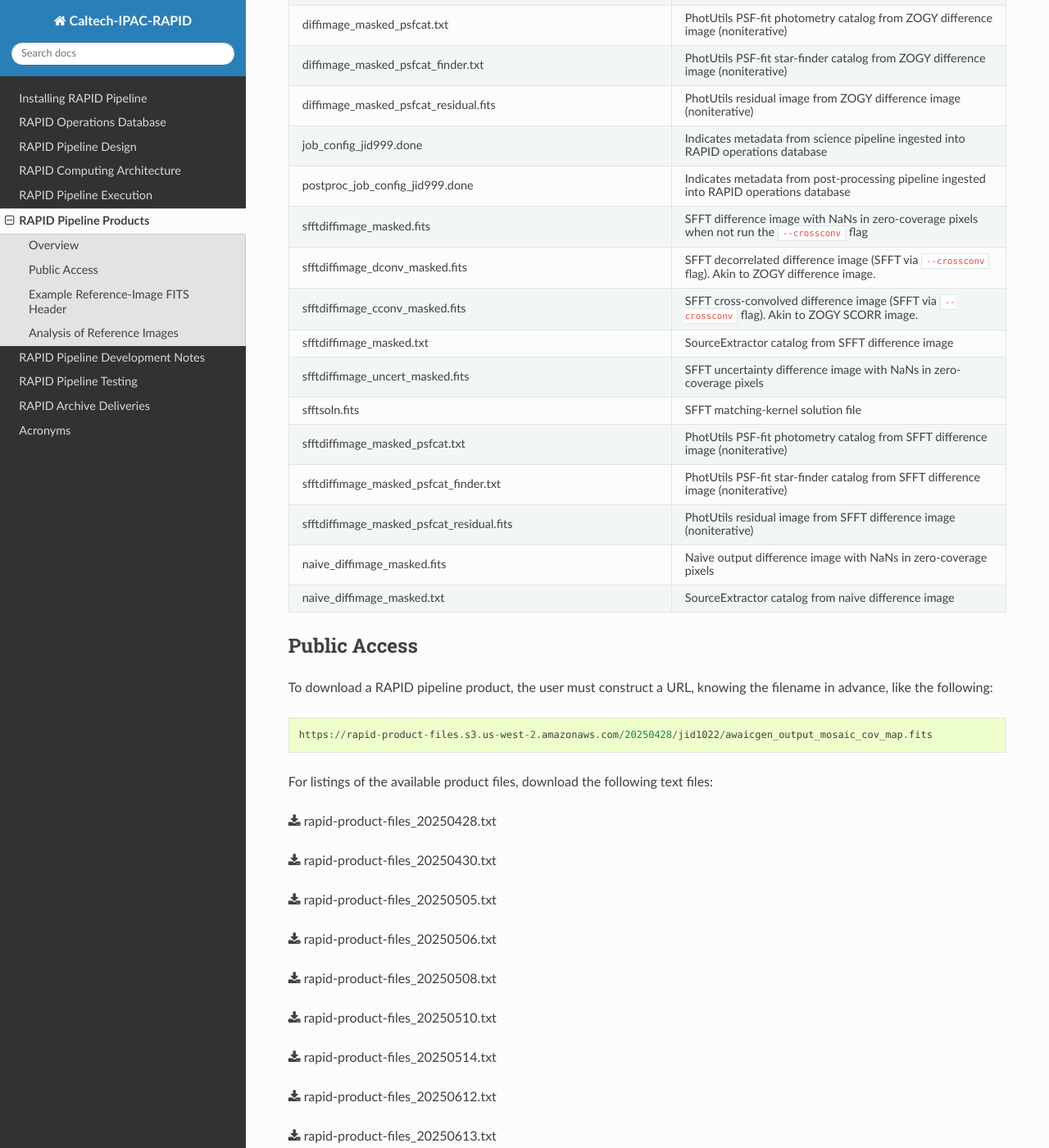
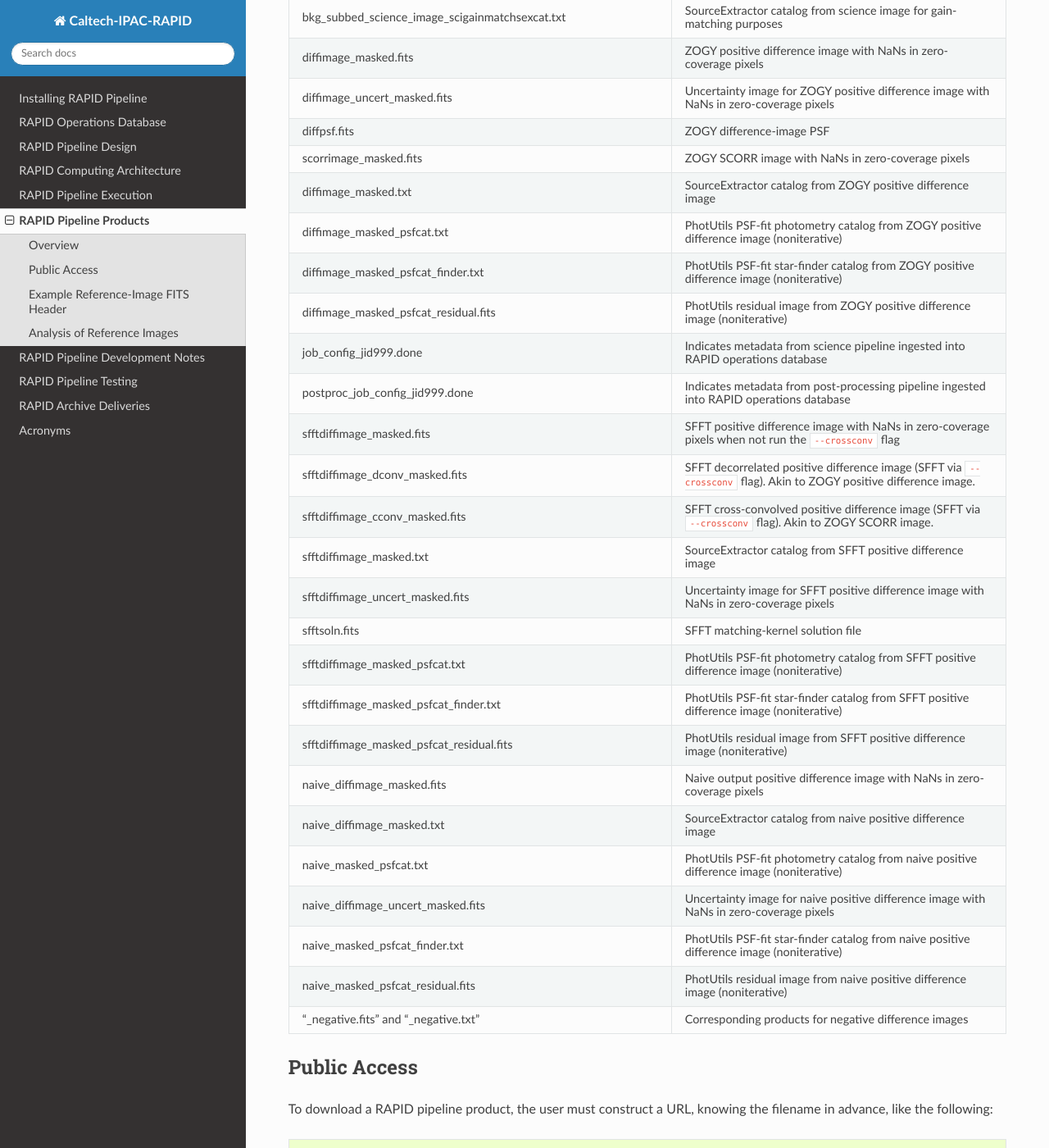
Before and after one commit to Caltech-IPAC/rapid, a Sphinx documentation site: the page built from docs/source/prod/products.rst, in a window 1280 px wide and 1400 px high, scrolled down 1875 px. Shown: the whole window at 82% size. Built offline with Sphinx 7.4.7 and the Read the Docs theme 3.1.0, drawn with Linux system fonts in a browser that asks for light colours; formulas are drawn with MathJax 3; some of the changed text lies outside the part shown.

Commit message:
Added negative difference-image products.

```diff
--- a/docs/source/prod/products.rst
+++ b/docs/source/prod/products.rst
@@ -35,6 +35,13 @@ one science-image case to the next.
     It depends on the particular test associated with that date.
     Also, some products were newly added later.
 
+There are difference-image products from three different methods: ZOGY, SFFT with cross-convolution,
+and naive (simple science image minus reference image).
+
+.. note::
+   Product filenames that do not include the suffix "_negative" are for positive difference images ("science image minus reference image").
+   Product filenames that include the suffix "_negative" are for negative difference images ("reference image minus science image").
+
 
 ==============================================================  ====================================================================================================
 Filename                                                        Description
@@ -55,27 +62,32 @@ bkg_subbed_science_image.fits                                   Science image, b
 awaicgen_output_mosaic_image_resampled_gainmatched.fits         Gain-matched reference image, background subtracted, directory input to ZOGY
 awaicgen_output_mosaic_image_resampled_refgainmatchsexcat.txt   SourceExtractor catalog from reference image for gain-matching purposes
 bkg_subbed_science_image_scigainmatchsexcat.txt                 SourceExtractor catalog from science image for gain-matching purposes
-diffimage_masked.fits                                           ZOGY difference image with NaNs in zero-coverage pixels
-diffimage_uncert_masked.fits                                    ZOGY uncertainty difference image with NaNs in zero-coverage pixels
+diffimage_masked.fits                                           ZOGY positive difference image with NaNs in zero-coverage pixels
+diffimage_uncert_masked.fits                                    Uncertainty image for ZOGY positive difference image with NaNs in zero-coverage pixels
 diffpsf.fits                                                    ZOGY difference-image PSF
 scorrimage_masked.fits                                          ZOGY SCORR image with NaNs in zero-coverage pixels
-diffimage_masked.txt                                            SourceExtractor catalog from ZOGY difference image
-diffimage_masked_psfcat.txt                                     PhotUtils PSF-fit photometry catalog from ZOGY difference image (noniterative)
-diffimage_masked_psfcat_finder.txt                              PhotUtils PSF-fit star-finder catalog from ZOGY difference image (noniterative)
-diffimage_masked_psfcat_residual.fits                           PhotUtils residual image from ZOGY difference image (noniterative)
+diffimage_masked.txt                                            SourceExtractor catalog from ZOGY positive difference image
+diffimage_masked_psfcat.txt                                     PhotUtils PSF-fit photometry catalog from ZOGY positive difference image (noniterative)
+diffimage_masked_psfcat_finder.txt                              PhotUtils PSF-fit star-finder catalog from ZOGY positive difference image (noniterative)
+diffimage_masked_psfcat_residual.fits                           PhotUtils residual image from ZOGY positive difference image (noniterative)
 job_config_jid999.done                                          Indicates metadata from science pipeline ingested into RAPID operations database
 postproc_job_config_jid999.done                                 Indicates metadata from post-processing pipeline ingested into RAPID operations database
-sfftdiffimage_masked.fits                                       SFFT difference image with NaNs in zero-coverage pixels when not run the ``--crossconv`` flag
-sfftdiffimage_dconv_masked.fits                                 SFFT decorrelated difference image (SFFT via ``--crossconv`` flag).  Akin to ZOGY difference image.
-sfftdiffimage_cconv_masked.fits                                 SFFT cross-convolved difference image (SFFT via ``--crossconv`` flag).  Akin to ZOGY SCORR image.
-sfftdiffimage_masked.txt                                        SourceExtractor catalog from SFFT difference image
-sfftdiffimage_uncert_masked.fits                                SFFT uncertainty difference image with NaNs in zero-coverage pixels
+sfftdiffimage_masked.fits                                       SFFT positive difference image with NaNs in zero-coverage pixels when not run the ``--crossconv`` flag
+sfftdiffimage_dconv_masked.fits                                 SFFT decorrelated positive difference image (SFFT via ``--crossconv`` flag).  Akin to ZOGY positive difference image.
+sfftdiffimage_cconv_masked.fits                                 SFFT cross-convolved positive difference image (SFFT via ``--crossconv`` flag).  Akin to ZOGY SCORR image.
+sfftdiffimage_masked.txt                                        SourceExtractor catalog from SFFT positive difference image
+sfftdiffimage_uncert_masked.fits                                Uncertainty image for SFFT positive difference image with NaNs in zero-coverage pixels
 sfftsoln.fits                                                   SFFT matching-kernel solution file
-sfftdiffimage_masked_psfcat.txt                                 PhotUtils PSF-fit photometry catalog from SFFT difference image (noniterative)
-sfftdiffimage_masked_psfcat_finder.txt                          PhotUtils PSF-fit star-finder catalog from SFFT difference image (noniterative)
-sfftdiffimage_masked_psfcat_residual.fits                       PhotUtils residual image from SFFT difference image (noniterative)
-naive_diffimage_masked.fits                                     Naive output difference image with NaNs in zero-coverage pixels
-naive_diffimage_masked.txt                                      SourceExtractor catalog from naive difference image
+sfftdiffimage_masked_psfcat.txt                                 PhotUtils PSF-fit photometry catalog from SFFT positive difference image (noniterative)
+sfftdiffimage_masked_psfcat_finder.txt                          PhotUtils PSF-fit star-finder catalog from SFFT positive difference image (noniterative)
+sfftdiffimage_masked_psfcat_residual.fits                       PhotUtils residual image from SFFT positive difference image (noniterative)
+naive_diffimage_masked.fits                                     Naive output positive difference image with NaNs in zero-coverage pixels
+naive_diffimage_masked.txt                                      SourceExtractor catalog from naive positive difference image
+naive_masked_psfcat.txt                                         PhotUtils PSF-fit photometry catalog from naive positive difference image (noniterative)
+naive_diffimage_uncert_masked.fits                              Uncertainty image for naive positive difference image with NaNs in zero-coverage pixels
+naive_masked_psfcat_finder.txt                                  PhotUtils PSF-fit star-finder catalog from naive positive difference image (noniterative)
+naive_masked_psfcat_residual.fits                               PhotUtils residual image from naive positive difference image (noniterative)
+"_negative.fits" and "_negative.txt"                            Corresponding products for negative difference images
 ==============================================================  ====================================================================================================
 
 
```
